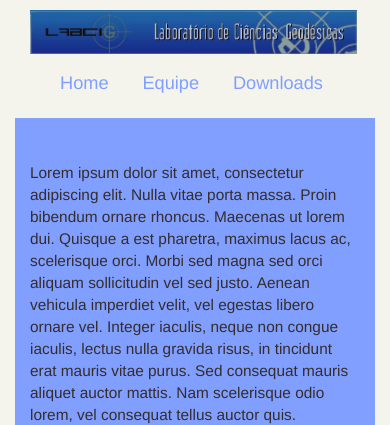
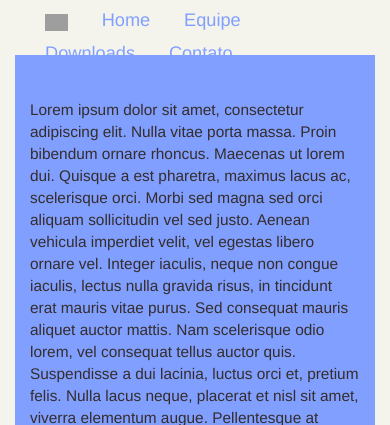
Before and after one commit to richardbertozzo/LabCig, a PHP site: page / in a window 390 px wide. Shown: the top 425 px of the page. Run offline with PHP 8.4, Linux system fonts and the light colour scheme; grey boxes are pictures that could not be loaded.

Commit message:
Modificacoes no menu

```diff
--- a/css/style.css
+++ b/css/style.css
@@ -9,7 +9,6 @@ li.menuLi {
 	text-align:center;
 	display:inline-block;
 	padding-top:7px;
-	height: 100%;
 	margin: 0px;
 	color:#809fff;
 }
@@ -35,9 +34,8 @@ div.menuLi {
 footer{
 	text-align: center;
 }
-img.logo {
-	width:99%;
-	margin-top:10px;
+.imagem {
+	width: 16%;
 }
 a 	{
 	color:#352d2d;
--- a/index.html
+++ b/index.html
@@ -9,18 +9,15 @@
 	<body>
 
 	<div class="container-fluid">
-		<header class="col-md-offset-2 col-md-8 header">
-			<img src="img/Logo.png" class="logo">
+		<header>
+				<ul class="col-md-12 menu">
+					<img src="img/labcig.png" class="col-md-4 imagem" />
+					<a href="index.html"> <li class="col-md-2 menuLi">Home</li> </a>
+					<a href="equipe.html"> <li class="col-md-2 menuLi">Equipe</li> </a>
+					<a href="downloads.html"> <li class="col-md-2 menuLi">Downloads</li> </a>
+					<a href="contato.html"> <li class="col-md-2 menuLi">Contato</li> </a>
+				</ul>
 		</header>
-
-		<div class="col-md-offset-2 col-md-8 menuLi">
-			<ul class="col-md-12 menu">
-				<a href="index.html"> <li class="col-md-3 menuLi">Home</li> </a>
-				<a href="equipe.html"> <li class="col-md-3 menuLi">Equipe</li> </a>
-				<a href="downloads.html"> <li class="col-md-3 menuLi">Downloads</li> </a>
-				<a href="contato.html"> <li class="col-md-3 menuLi">Contato</li> </a>
-			</ul>
-		</div>
 
 		<div class="col-md-offset-2 col-md-8 diferente">
 		<br><br>
```
